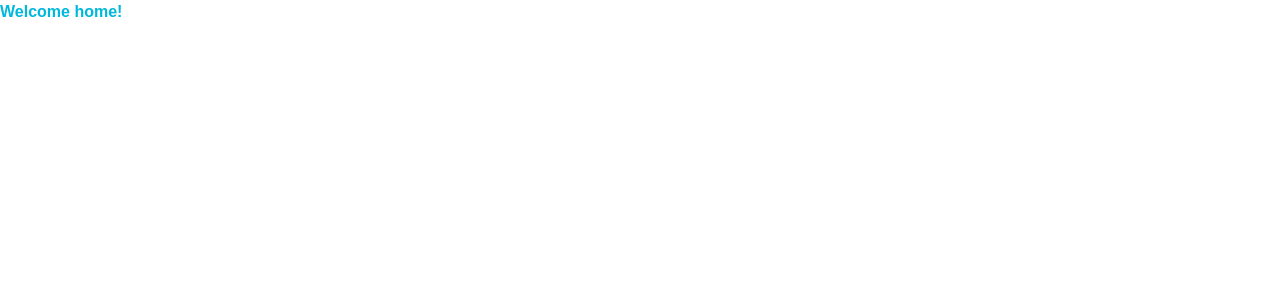
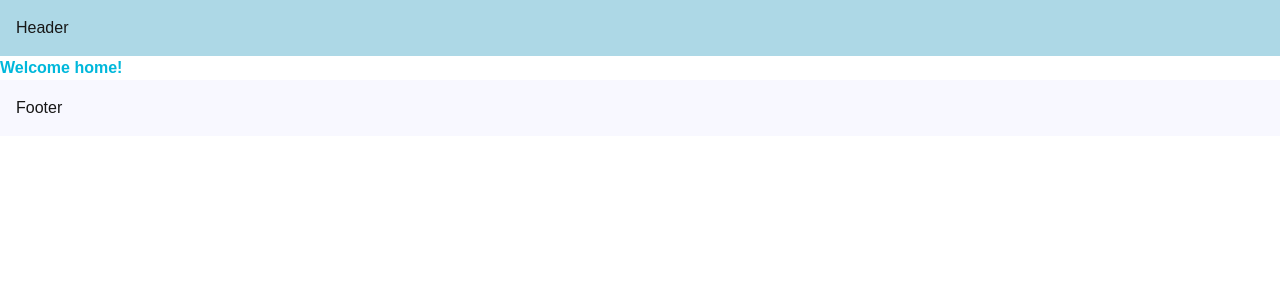
Before and after one commit to popeye1235/NextJS-practice, a Next.js app in the folder practice-nextjs/: page / in a window 1280 px wide. Shown: the top 300 px of the page. Built offline with nearby package versions, Linux system fonts and the light colour scheme.

Commit message:
Layout.tsx file overview and header and footer added

```diff
--- a/practice-nextjs/src/app/layout.tsx
+++ b/practice-nextjs/src/app/layout.tsx
@@ -27,7 +27,9 @@ export default function RootLayout({
       <body
         className={`${geistSans.variable} ${geistMono.variable} antialiased`}
       >
+      <header style={{background: "lightblue", padding: "1rem"}}>Header</header>
         {children}
+        <footer style={{background: "ghostwhite", padding: "1rem"}}>Footer</footer>
       </body>
     </html>
   );
```
